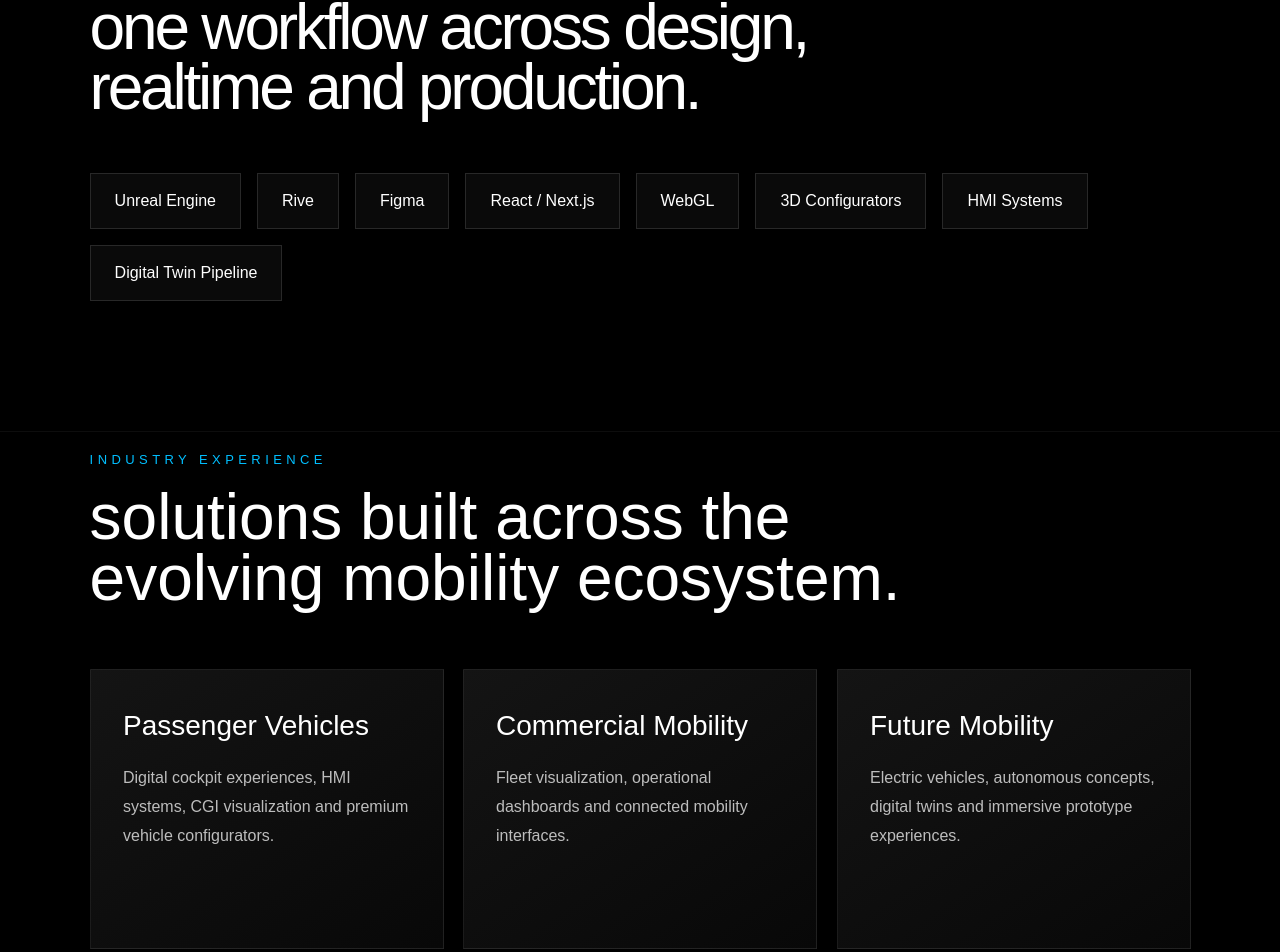
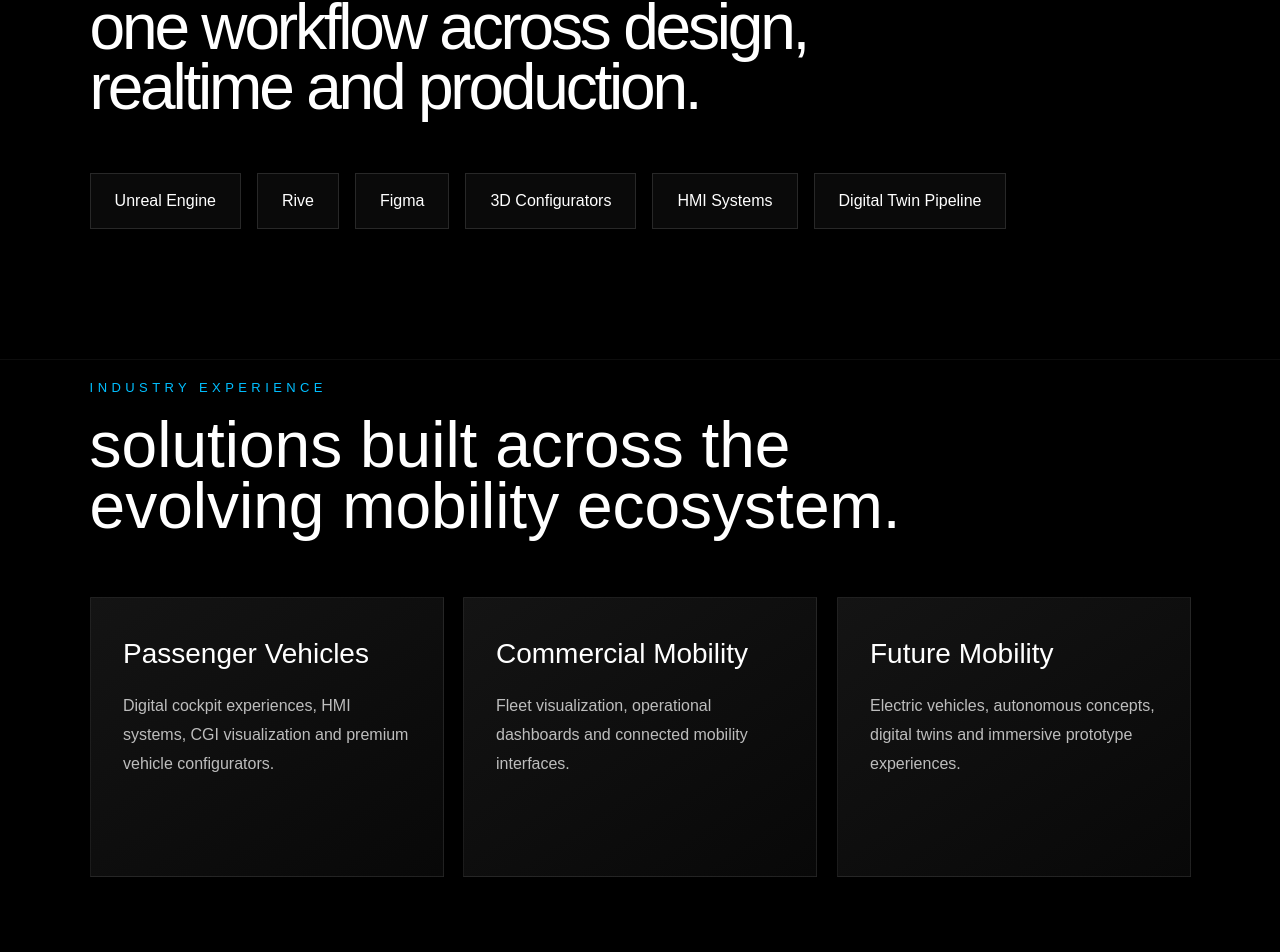
Before and after one commit to MaddyMadhav14/etra-automotive, a Next.js app: page /expertise in a window 1280 px wide. Shown: the part 2499-3451 px from the top of the page. Built offline with nearby package versions, Linux system fonts and the light colour scheme.

Commit message:
Updated Platforms page content

```diff
--- a/src/app/expertise/Platforms.jsx
+++ b/src/app/expertise/Platforms.jsx
@@ -2,8 +2,6 @@ const platforms = [
   "Unreal Engine",
   "Rive",
   "Figma",
-  "React / Next.js",
-  "WebGL",
   "3D Configurators",
   "HMI Systems",
   "Digital Twin Pipeline",
```
